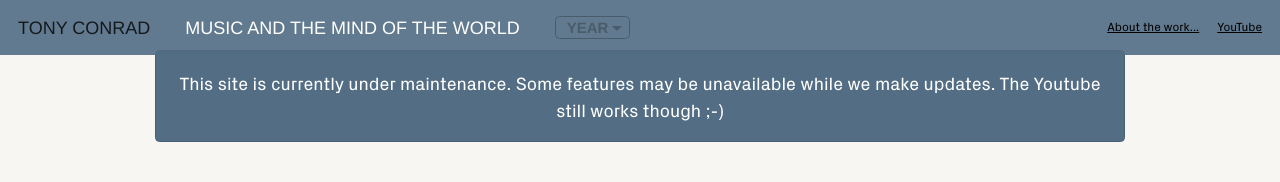
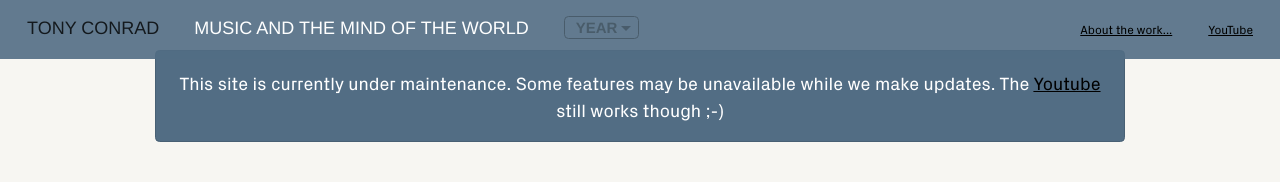
Before and after one commit to coryarcangel/music-and-the-mind-of-the-world, a Jekyll site: the page built from index.html, in a window 1280 px wide. Shown: the top 182 px of the page. Built offline with Jekyll 4.4.1, drawn with Linux system fonts in a browser that asks for light colours; nearby versions of some CDN libraries; some web fonts are replaced.

Commit message:
Fix Gitignore, header padding and Maintenance TXT

```diff
--- a/_sass/_styles.scss
+++ b/_sass/_styles.scss
@@ -49,6 +49,7 @@ and (max-device-width : 1024px)  {
     text-decoration: none;
     line-height: 18px;
     padding-top: .5rem;
+    padding: .5rem;
 
     .title {
       color: white;
@@ -100,7 +101,7 @@ and (max-device-width : 1024px)  {
     .nav-link {
       color: black;
       font-size: 12px;
-      padding: 0;
+      padding: .5rem;
     }
   }
   .song-title, .time-elapsed {
--- a/index.html
+++ b/index.html
@@ -7,7 +7,7 @@ youtube: https://www.youtube.com/channel/UCPjrcaZeU9rMGAbmfYWeeLw
 <div class="home">
 
   <div class="alert maintenance-alert" role="alert">
-    This site is currently under maintenance. Some features may be unavailable while we make updates. The Youtube still works though ;-)
+    This site is currently under maintenance. Some features may be unavailable while we make updates. The <a href="https://www.youtube.com/channel/UCPjrcaZeU9rMGAbmfYWeeLw" target=_"blank">Youtube</a> still works though ;-)
   </div>
 
   <section id="recordings">
```
Also changed, not shown: 1 other file.
